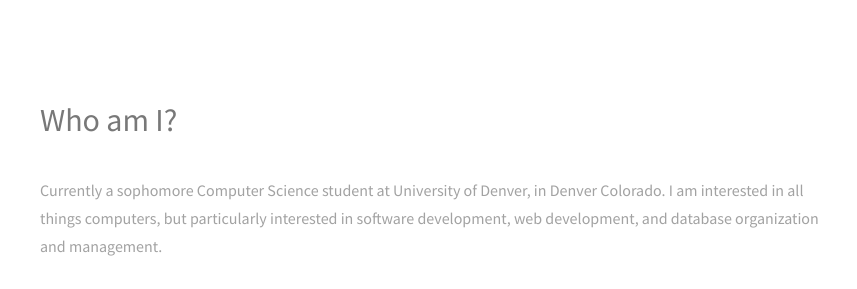
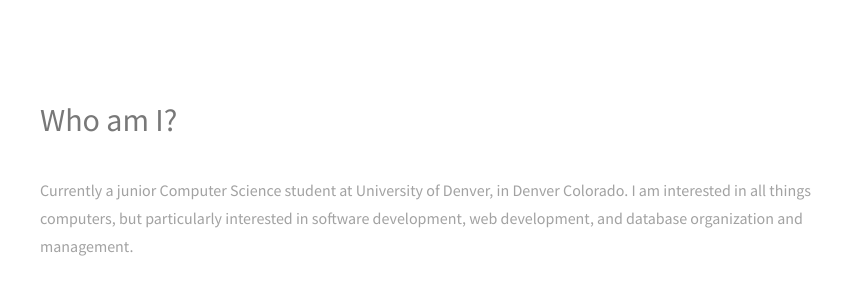
Before and after one commit to samwindham1/samwindham1.github.io, a plain HTML site: page index.html in a window 1280 px wide. Shown: the top 289 px of the page, 392-1249 px from the left. Drawn offline with Linux system fonts and the light colour scheme.

Commit message:
updated year

```diff
--- a/index.html
+++ b/index.html
@@ -1,7 +1,7 @@
 <!DOCTYPE HTML>
 <!--
 	Sam Windham
-	2/18/2016
+	2/18/2017
 	Strata by HTML5 UP
 	html5up.net | @n33co
 	Free for personal and commercial use under the CCA 3.0 license (html5up.net/license)
@@ -33,7 +33,7 @@
 						<header class="major">
 							<h2>Who am I?</h2>
 						</header>
-						<p>Currently a sophomore Computer Science student at University of Denver, in Denver Colorado. I am interested in all things computers, but particularly interested in software development, web development, and database organization and management.</p>
+						<p>Currently a junior Computer Science student at University of Denver, in Denver Colorado. I am interested in all things computers, but particularly interested in software development, web development, and database organization and management.</p>
 						<ul class="actions">
 							<li><a href="resume.pdf" class="button" target="_blank">Resume</a></li>
 						</ul>
```
